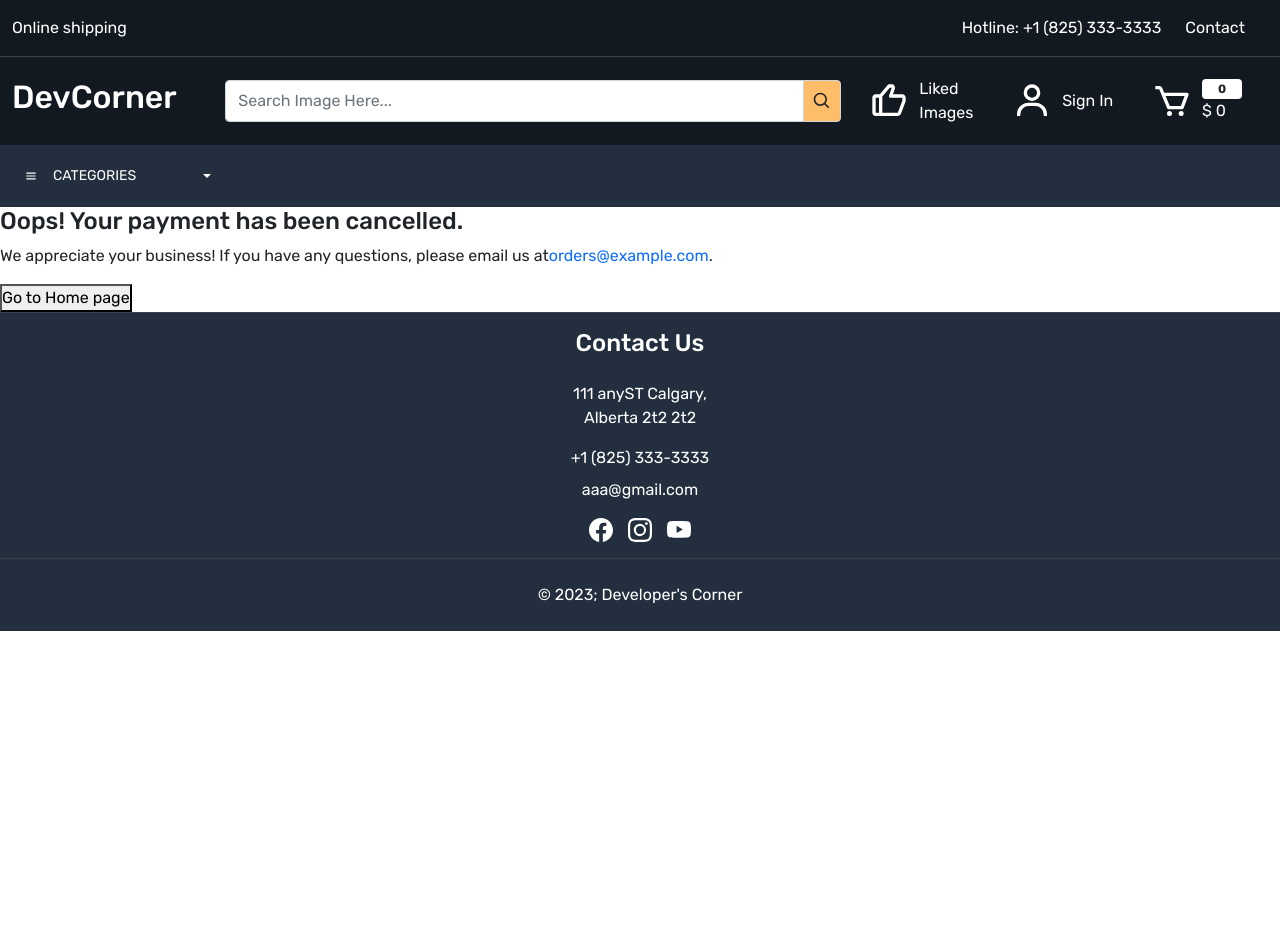
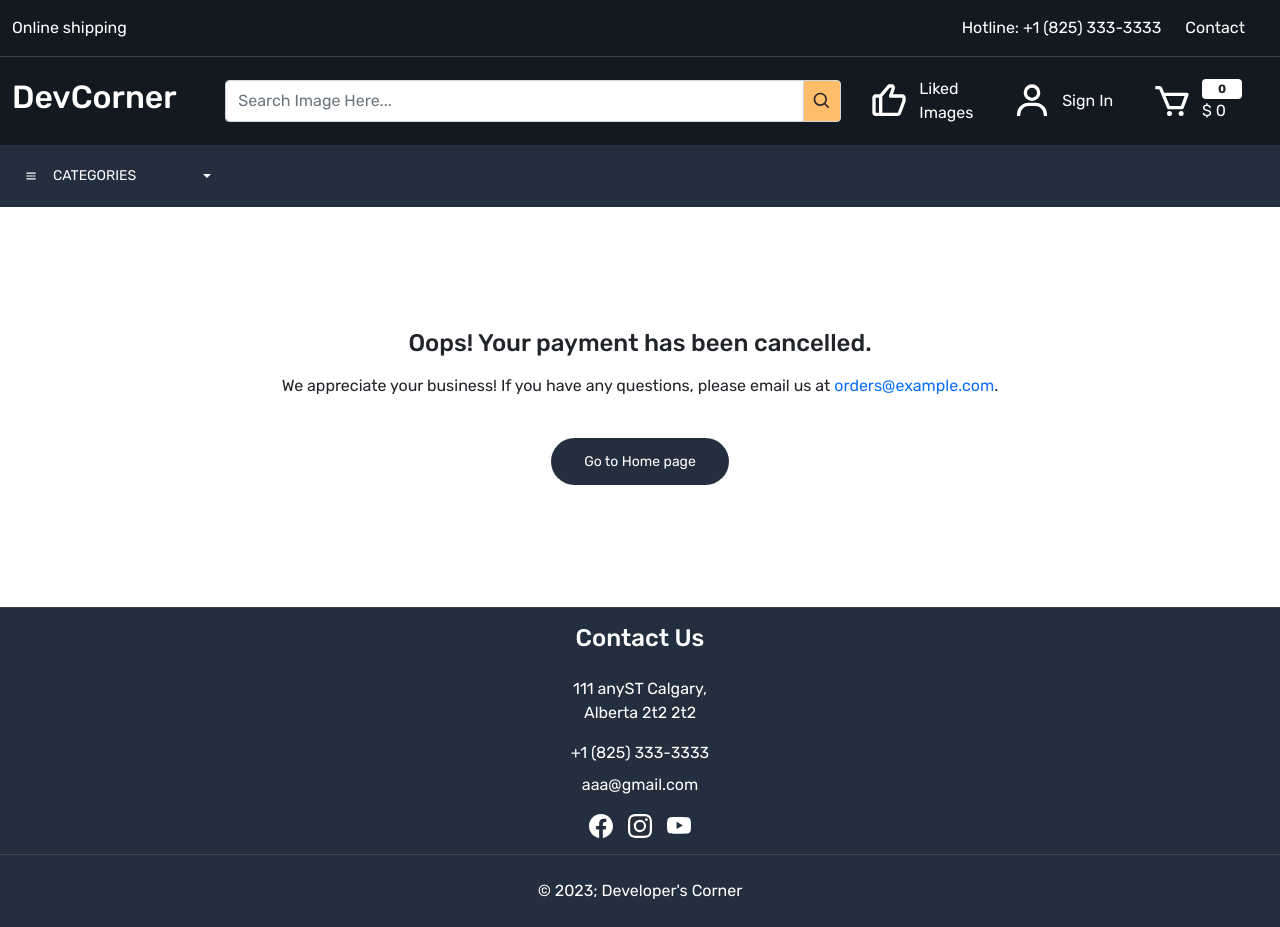
Before and after one commit to vainoue/capstone-image-store, a React (Create React App) app in the folder image-store/: page /cancel in a window 1280 px wide. Before the commit the page ends 800 px from the top, so only its background shows below. Built offline with nearby package versions, Linux system fonts and the light colour scheme; no server answers.

Commit message:
complete checkout form

```diff
--- a/image-store/src/index.js
+++ b/image-store/src/index.js
@@ -16,13 +16,13 @@ import { getAnalytics } from 'firebase/analytics';
 // Your web app's Firebase configuration
 // For Firebase JS SDK v7.20.0 and later, measurementId is optional
 const firebaseConfig = {
-  apiKey: 'AIzaSyBD5u-sFMdh6JUh25TGNMStKb1UDJKcU6U',
-  authDomain: 'image-store-b643b.firebaseapp.com',
-  projectId: 'image-store-b643b',
-  storageBucket: 'image-store-b643b.appspot.com',
-  messagingSenderId: '407468462842',
-  appId: '1:407468462842:web:adabd171107650f1f62f43',
-  measurementId: 'G-W5SG4DD3JC',
+  apiKey: process.env.REACT_APP_FIREBASE_API_KEY,
+  authDomain: process.env.REACT_APP_FIREBASE_AUTH_DOMAIN,
+  projectId: process.env.REACT_APP_FIREBASE_PROJECT_ID,
+  storageBucket: process.env.REACT_APP_FIREBASE_STORAGE_BUCKET,
+  messagingSenderId: process.env.REACT_APP_FIREBASE_MESSAGING_SENDER_ID,
+  appId: process.env.REACT_APP_FIREBASE_APP_ID,
+  measurementId: process.env.REACT_APP_FIREBASE_MEASUREMENT_ID,
 };
 
 // Initialize Firebase
--- a/image-store/src/pages/Cancel.js
+++ b/image-store/src/pages/Cancel.js
@@ -1,18 +1,21 @@
 import React from 'react';
+import { Link } from 'react-router-dom';
+import '../styles/paymentResult.css';
 
 function Cancel() {
   return (
-    <>
+    <div className="payment-container d-flex flex-column justify-content-center align-items-center">
       <h4>Oops! Your payment has been cancelled.</h4>
-      <p>
+      <p className="mt-2">
         We appreciate your business! If you have any questions, please email us
-        at
-        <a href="mailto:orders@example.com">orders@example.com</a>.
+        at <a href="mailto:orders@example.com">orders@example.com</a>.
       </p>
-      <div>
-        <button> Go to Home page</button>
+      <div className="mt-4">
+        <Link className="button" to="/">
+          Go to Home page
+        </Link>
       </div>
-    </>
+    </div>
   );
 }
 
--- a/image-store/src/pages/Success.js
+++ b/image-store/src/pages/Success.js
@@ -1,18 +1,26 @@
 import React from 'react';
+import { Link } from 'react-router-dom';
+import '../styles/paymentResult.css';
 
-function Success() {
+const Success = () => {
   return (
     <>
-      <h2>Thanks for your order!</h2>
-      <h4>Your payment is successful.</h4>
-      <p>
-        We appreciate your business! If you have any questions, please email us
-        at
-        <a href="mailto:orders@example.com">orders@example.com</a>.
-      </p>
-      <div></div>
+      <div className="payment-container d-flex flex-column justify-content-center align-items-center">
+        <h2>Thanks for your order!</h2>
+        <h4>Your payment is successful.</h4>
+        <p className="mt-2">
+          We appreciate your business! If you have any questions, please email
+          us at
+          <a href="mailto:orders@example.com">orders@example.com</a>.
+        </p>
+        <div className="mt-4">
+          <Link className="button " to="/">
+            Go to Home page
+          </Link>
+        </div>
+      </div>
     </>
   );
-}
+};
 
 export default Success;
--- /dev/null
+++ b/image-store/src/styles/paymentResult.css
@@ -0,0 +1,3 @@
+.payment-container {
+  height: 50vh; /* Set the height to 100% of the viewport height */
+}
```
Also changed, not shown: 1 other file (tests, documents, lock files or other folders).
